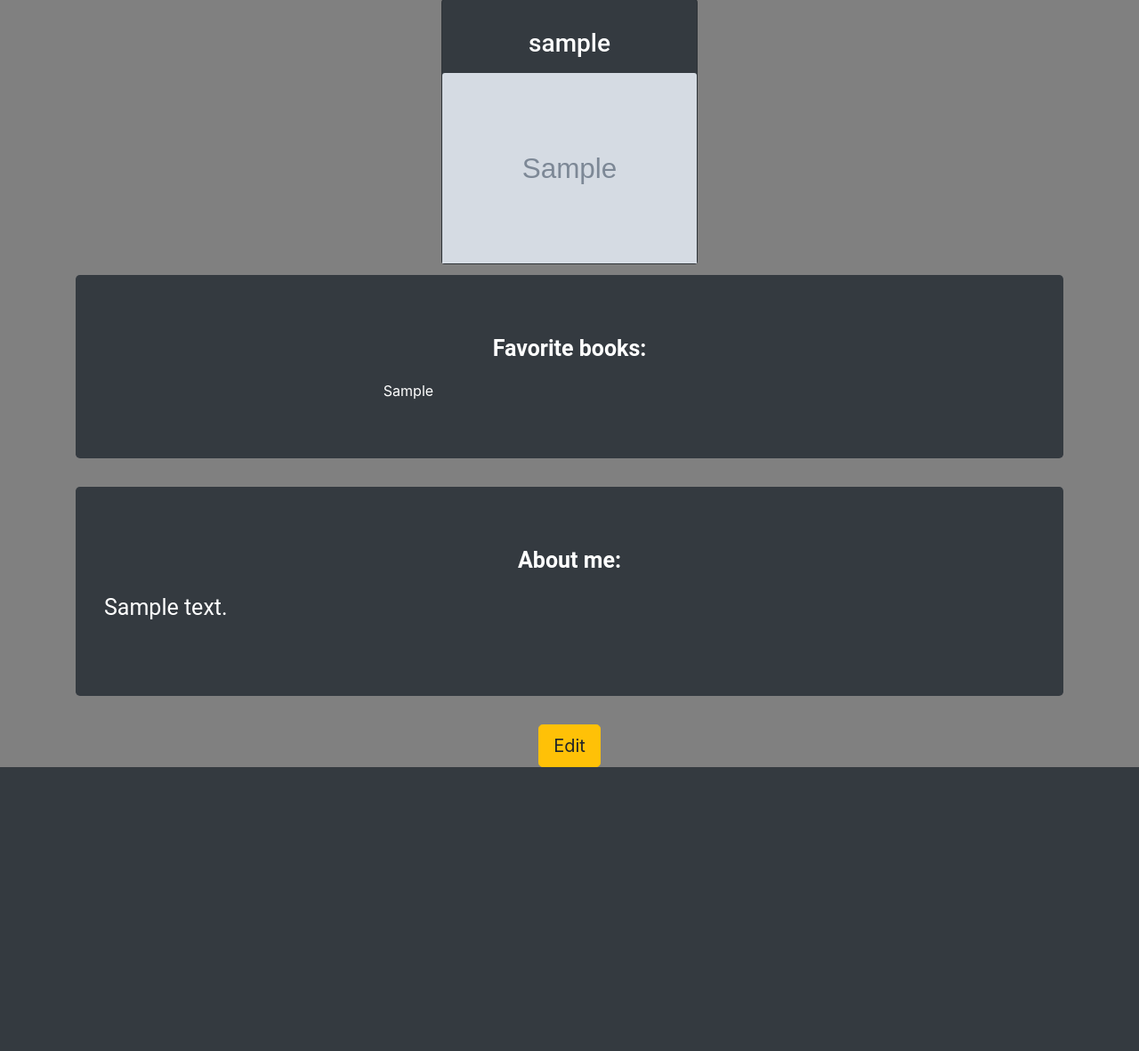
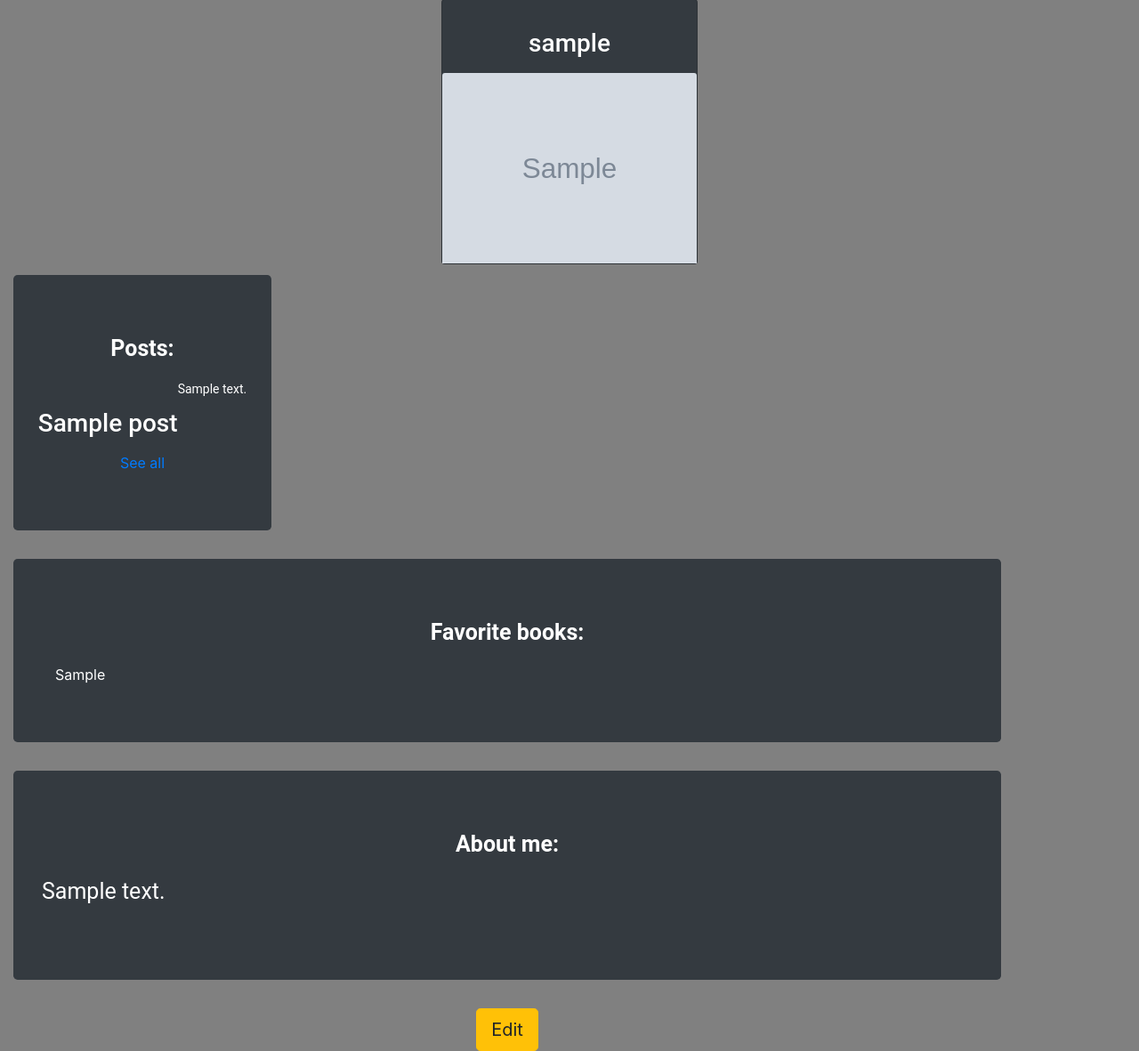
Before and after one commit to ChicoState/readerhub, a Django app: page /personalization/ in a window 1280 px wide. Shown: the part 82-1263 px from the top of the page at 89% size. Before the commit the page ends 944 px from the top, so only its background shows below. Run offline with Django 4.2, Linux system fonts and the light colour scheme; a user stored in the database is signed in; tables that the repository leaves empty hold one stand-in row (values such as "Sample post"); grey boxes marked "Sample" are stand-in pictures; some libraries are stand-ins or nearby versions.

Commit message:
Add posts to profile page

```diff
--- a/personalization/views.py
+++ b/personalization/views.py
@@ -3,6 +3,7 @@ from django.http import HttpResponse
 from django.contrib.auth.decorators import login_required
 from personalization.models import PersonalInfo
 from personalization.forms import PersonalInfoForm
+from posts.models import Post
 from django.contrib.auth.models import User
 from django.shortcuts import render
 from django.core.paginator import Paginator, EmptyPage, PageNotAnInteger
@@ -19,8 +20,10 @@ import os
 def personalization(request):
 	try: #display profile created with form
 		profile = PersonalInfo.objects.get(user=request.user) #the user personal info
+		posts = Post.objects.filter(user=request.user) #posts the user has made
 		context = {
 			"profile": profile,
+			"posts": posts,
 		}
 		return render(request, 'personalization/personalization.html', context)
 	except PersonalInfo.DoesNotExist: #making default profile if it doesnt exist
--- a/templates/personalization/personalization.html
+++ b/templates/personalization/personalization.html
@@ -18,7 +18,10 @@
       <input type="submit" class="btn btn-success btn-lg first-btn" value="Create Profile">
     </form>
     </div>
+    </div>
+  </div>
   {% else %}
+
 
 
 <div class = "container">
@@ -33,31 +36,42 @@
           {% endif %}
     </div>
   </div>
+</div>
 
+<div class = "container" style="float:left;  width: 25%;">
+  <div class="jumbotron bg-dark text-white">
+    <p class="text-center title"><b>Posts:</b></p>
+    <div class="row justify-content-center">
+      {% for i in posts %}
+       <h3>{{i.title}}</h3>
+       <p style="font-size: 14px;">{{i.content}}</p>
+      {% endfor %}
+    </div>
+    <div class="centering text-center">
+      <a lass="btn btn-warning btn-lg " href="/posts/">See all</a>
+    </div>
+  </div>
+</div>
+
+<div class = "container" style="float:inline-start; width: 100%;">
   <div class="jumbotron bg-dark text-white">
     <p class="text-center title"><b>Favorite books:</b></p>
-    <div class="row justify-content-center">
     <div class="col-5">  {{profile.favorite_books}}  </div>
-    </div>
   </div>
 
   <div class="jumbotron bg-dark text-white">
     <p class="text-center title"><b>About me:</b></p>
     <p class="psteps">{{ profile.about_user|linebreaksbr }}</p>
   </div>
+
   <div class="centering text-center">
     <td><a class="btn btn-warning btn-lg " href="/personalization/edit_profile/{{ profile.id }}/">Edit</a>
   </div>
 </div>
 
 
+      {% endif %}
 
 </body>
 
 </html>
-
-
-
-      {% endif %}
-
-</body>
```
Lines whose indentation alone changed are shown as unchanged.
